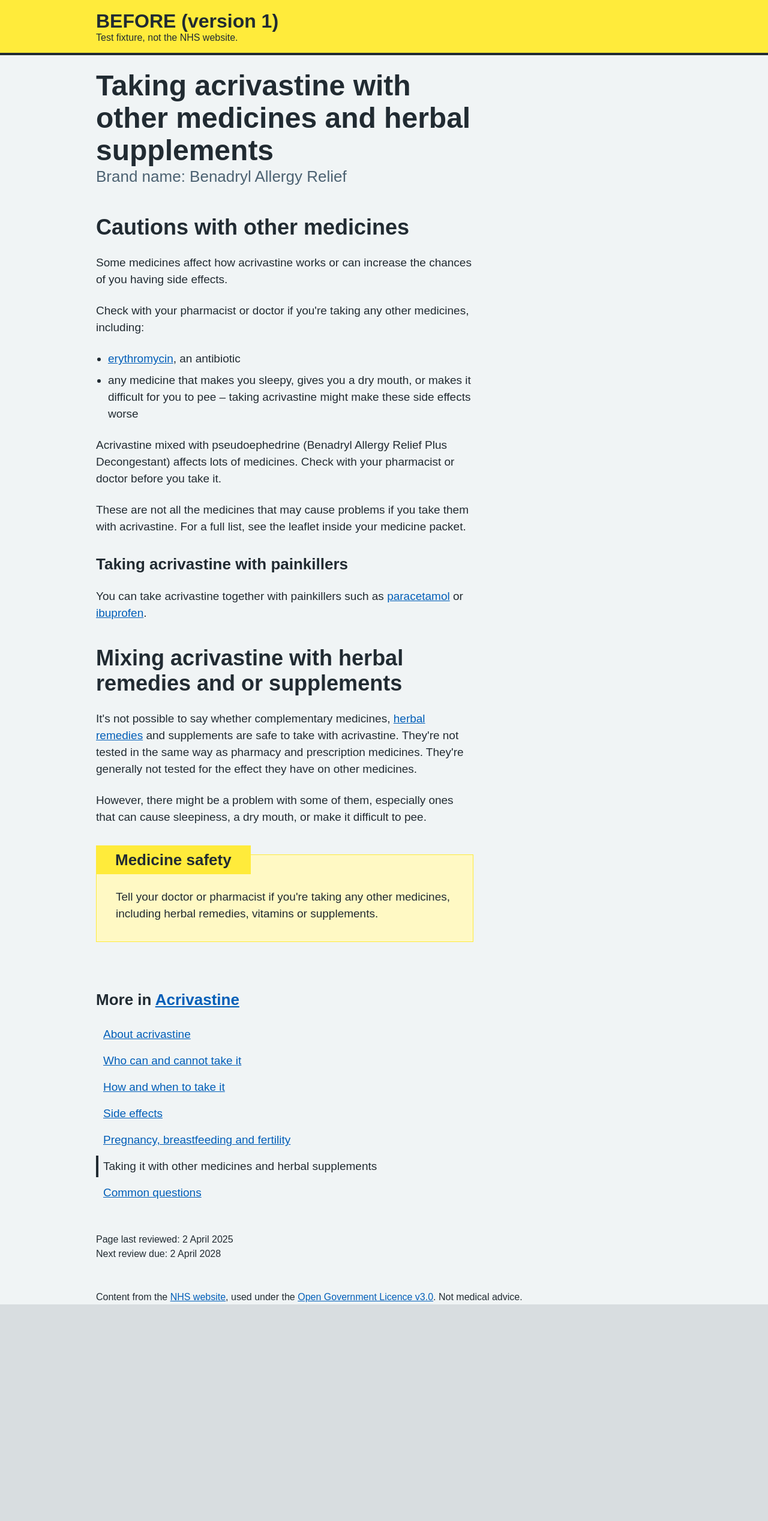
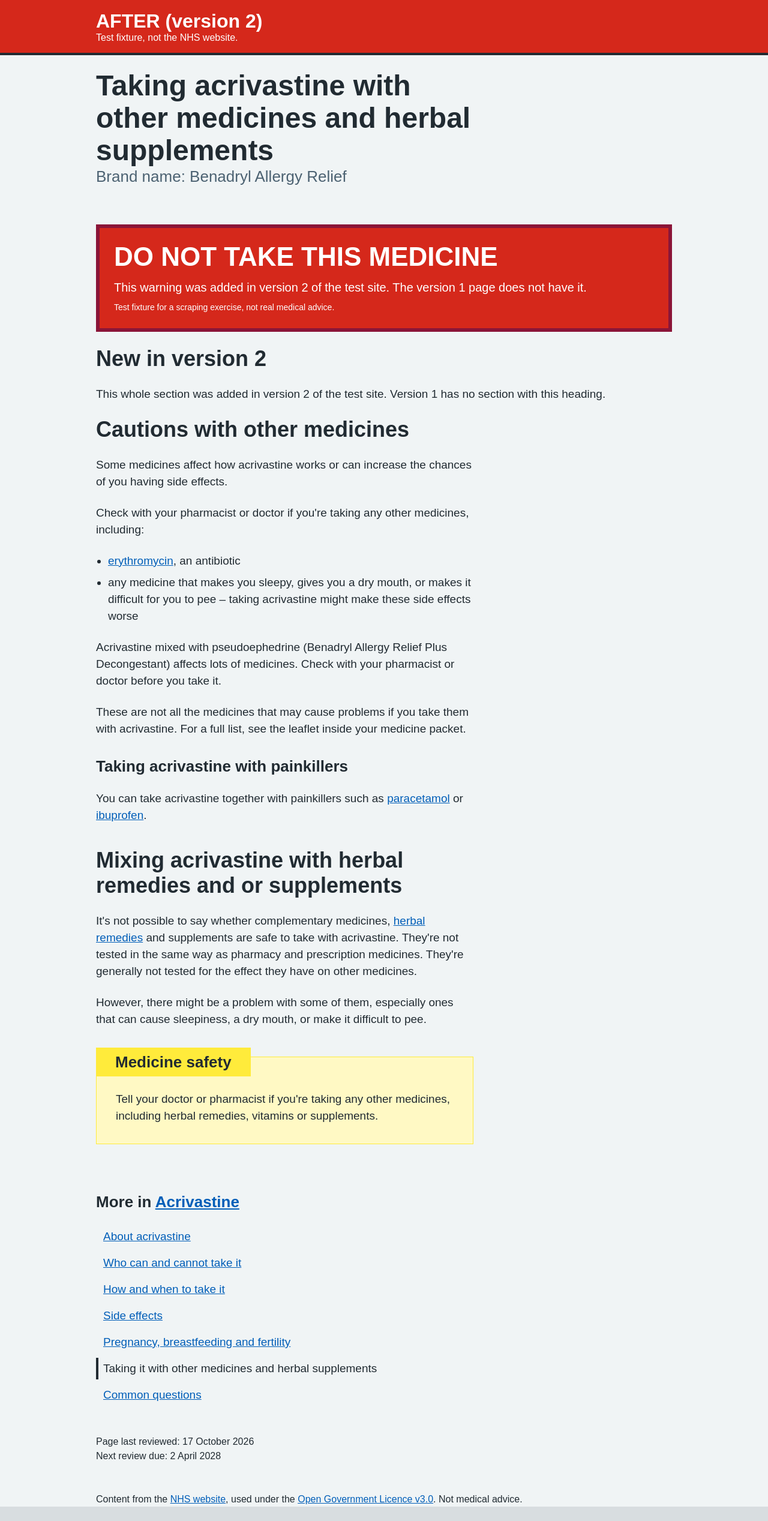
Before and after one commit to nate-selzer/nhs-scraper-fixture, a plain HTML site: page live/medicines/acrivastine/taking-acrivastine-with-other-medicines-and-herbal-supplements/index.html in a window 1280 px wide. Shown: the whole page at 60% size. Before the commit the page ends 2198 px from the top, so only its background shows below. Drawn offline with Linux system fonts and the light colour scheme; a web font is replaced by a local one.

Commit message:
live: after

```diff
--- a/live/medicines/acrivastine/taking-acrivastine-with-other-medicines-and-herbal-supplements/index.html
+++ b/live/medicines/acrivastine/taking-acrivastine-with-other-medicines-and-herbal-supplements/index.html
@@ -8,7 +8,7 @@
 <link rel="stylesheet" href="/nhs-scraper-fixture/live/nhsuk.css">
 </head>
 <body>
-<div style="background:#ffeb3b;color:#212b32;padding:16px 0;border-bottom:4px solid #212b32"><div class="nhsuk-width-container"><div style="font-size:32px;font-weight:700;line-height:1.2">BEFORE (version 1)</div>Test fixture, not the NHS website.</div></div>
+<div style="background:#d5281b;color:#ffffff;padding:16px 0;border-bottom:4px solid #212b32"><div class="nhsuk-width-container"><div style="font-size:32px;font-weight:700;line-height:1.2">AFTER (version 2)</div>Test fixture, not the NHS website.</div></div>
 <div class="nhsuk-width-container">
 <main class="nhsuk-main-wrapper  nhsuk-main-wrapper--s" id="maincontent"  lang="en-GB"  >
 
@@ -29,7 +29,7 @@
     </div>
   </div>
 
-  <article>
+  <article><div style="background:#d5281b;color:#fff;border:6px solid #8a1538;padding:24px;margin:16px 0 24px"><p style="font-size:44px;font-weight:700;line-height:1.1;margin:0 0 12px;color:#fff">DO NOT TAKE THIS MEDICINE</p><p style="font-size:20px;margin:0 0 8px;color:#fff">This warning was added in version 2 of the test site. The version 1 page does not have it.</p><p style="font-size:14px;margin:0;color:#fff">Test fixture for a scraping exercise, not real medical advice.</p></div><section><h2>New in version 2</h2><p>This whole section was added in version 2 of the test site. Version 1 has no section with this heading.</p></section>
     <div class="nhsuk-grid-row">
       <div class="nhsuk-grid-column-two-thirds">
 
@@ -210,8 +210,7 @@
 
     <div>
       <p class="nhsuk-body-s nhsuk-u-margin-top-7 nhsuk-u-secondary-text-color">
-        Page last reviewed: 2 April 2025
-        <br>
+        Page last reviewed: 17 October 2026<br>
         Next review due: 2 April 2028
       </p>
     </div>
```
Also changed, not shown: live/medicines/acrivastine/about-acrivastine/index.html (+1 -1 lines), live/medicines/acrivastine/common-questions-about-acrivastine/index.html (+1 -1 lines), live/medicines/acrivastine/how-and-when-to-take-acrivastine/index.html (+1 -1 lines), live/medicines/acrivastine/index.html (+3 -3 lines), live/medicines/acrivastine/pregnancy-breastfeeding-and-fertility-while-taking-acrivastine/index.html (+1 -1 lines), live/medicines/acrivastine/side-effects-of-acrivastine/index.html (+1 -1 lines), live/medicines/acrivastine/who-can-and-cannot-take-acrivastine/index.html (+1 -1 lines), live/medicines/amlodipine/index.html (+1 -1 lines), live/medicines/index.html (+1 -1 lines).
